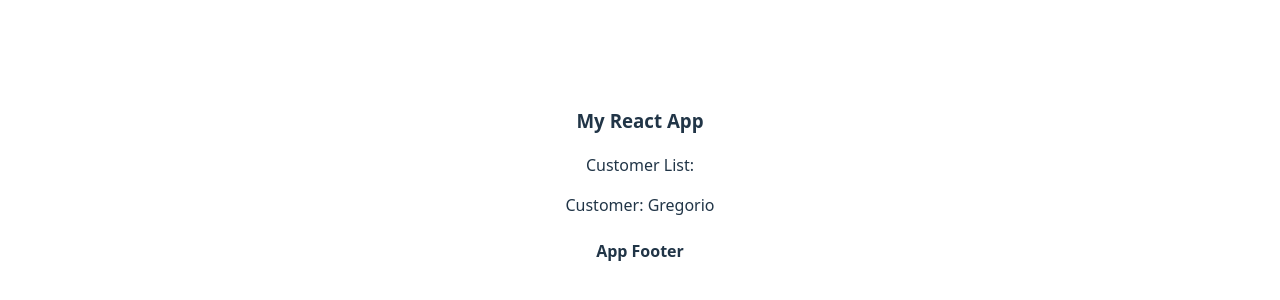
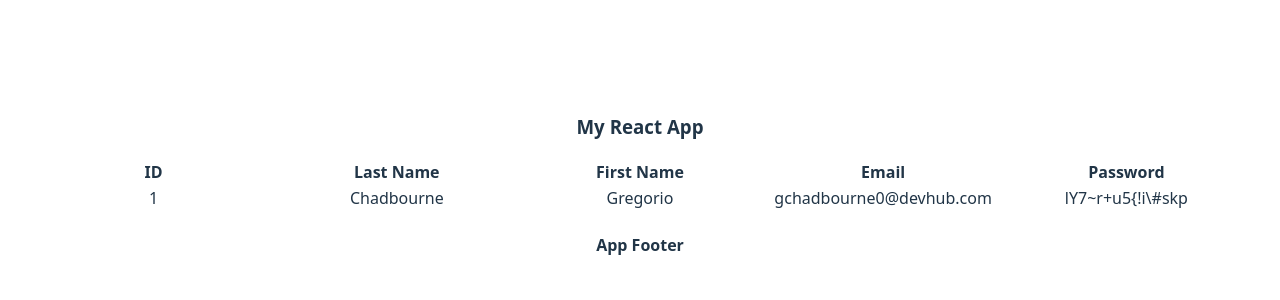
Before and after one commit to pgalleg03/reactProject, a React (Vite) app: page / in a window 1280 px wide. Shown: the part 214-514 px from the top of the page. Built offline with nearby package versions, Linux system fonts and the light colour scheme.

Commit message:
Added table, onclick etc

```diff
--- a/src/App.jsx
+++ b/src/App.jsx
@@ -2,34 +2,102 @@ import { useState } from 'react'
 import reactLogo from './assets/react.svg'
 import viteLogo from '/vite.svg'
 import './App.css'
-//import customerList from './assets/customers.json'
+import customerList from './assets/customers.json'
+
+function updateTable(customer){
+
+  let table = document.createElement('table');
+  let thead = document.createElement('thead');
+  let tbody = document.createElement('tbody');
+
+  let headers= Object.keys(customers[0]);
+  let tr = document.createElement('tr');
+
+for (let i = 0; i< headers.length; i++){
+  let th = document.createElement('th');
+  th.textContent = headers[i];
+  tr.appendChild(th);
+}
+
+thead.appendChild(tr);
+table.appendChild(thead);
+
+customers.forEach(cutomer =>{
+  let tr = document.createElement('tr');
+  for(let key in customer){
+    let td = document.createElement('td');
+    td.textContent = customer[key];
+    tr.appendChild(td);
+  }
+  tbody.appendChild(tr);
+})
+}
 
 function App() {
   var customer = {
-      id: 1,
-      first_name: "Gregorio",
-      last_name: "Chadbourne",
-      email: "gchadbourne0@devhub.com",
-      password: "lY7~r+u5{!i\\#skp"
+    id: 1,
+    first_name: "Gregorio",
+    last_name: "Chadbourne",
+    email: "gchadbourne0@devhub.com",
+    password: "lY7~r+u5{!i\\#skp"
 
   }
+  const [selectedId, setSelectedId] = useState(0);
+
+  // function to handle selection
+
+  const handleSelect = (id) => {
+    setSelectedId(id);
+  };
+
+  //record selection check funciton
+  const isSelected = (id) =>{
+    console.log("element selected")
+    return selectedId === id;
+  };
+
   return (
     <div id='main' >
       <Header />
-      <Body customer = {customer} />
+      <Body customer={customer}
+        handleSelect = {handleSelect}
+       onClick = {isSelected} />
       <Footer />
     </div>
   );
 }
+
 const title = "My React App"
 function Header() {
   return <h3>{title}</h3>
+
+
 }
 function Body(props) {
-  return (<div>
-    <p>Customer List:</p>
-    <p>Customer: {props.customer.first_name}</p>
-    </div>);
+  return (
+    <div>
+      <table style={{ width: "100%", tableLayout: "fixed", borderCollapse: "collapse"}}>
+        <thead>
+          <tr>
+            <th>ID</th>
+            <th>Last Name</th>
+            <th>First Name</th>
+            <th>Email</th>
+            <th>Password</th>
+          </tr>
+        </thead>
+        <tbody>
+          <tr>
+            <td>{props.customer.id}</td>
+            <td>{props.customer.last_name}</td>
+            <td>{props.customer.first_name}</td>
+            <td>{props.customer.email}</td>
+            <td>{props.customer.password}</td>
+          </tr>
+        </tbody>
+      </table>
+    </div>
+  );
 }
 function Footer() {
   return (<div><h4>App Footer</h4></div>);
```
